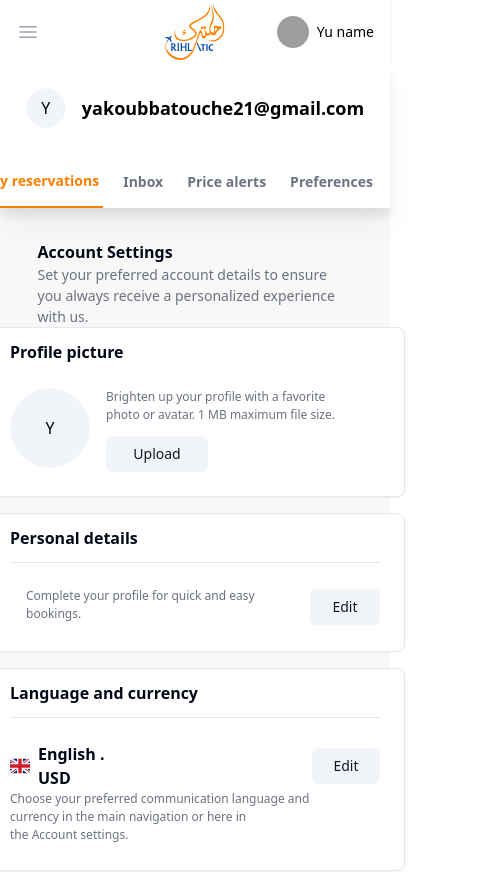
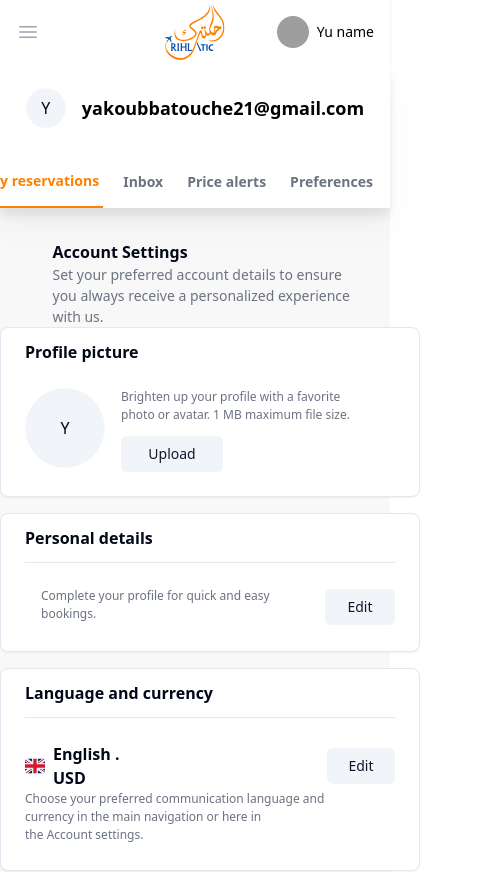
Before and after one commit to karimyekhlef1/-rihlatic, a Next.js app: page /home in a window 390 px wide. Shown: the top 872 px of the page, 485 px wide, since content can reach past the window. Built offline with nearby package versions, Linux system fonts and the light colour scheme; grey boxes are pictures that could not be loaded.

Commit message:
Fixed tablet/mobile responsiveness

```diff
--- a/app/Layout/Main/accountSettings.tsx
+++ b/app/Layout/Main/accountSettings.tsx
@@ -7,7 +7,7 @@ import Notifications from '@/components/Main/notifications';
 
 export default function AccountSettings() {
   return (
-    <div className="h-full flex flex-col items-center md:flex-row md:justify-center pt-8 pb-20 bg-[#f8f8f8]">
+    <div className="max-w-full flex flex-wrap flex-col items-center md:items-start md:flex-row md:justify-center pt-8 pb-20 bg-[#f8f8f8]">
       <div className="flex flex-col md:px-20">
         <h1 className="font-semibold">Account Settings</h1>
         <p className="box-content font-medium text-[14px] w-[315px] h-[63px] text-gray-500">
@@ -16,7 +16,7 @@ export default function AccountSettings() {
         </p>
       </div>
 
-      <div className="flex flex-col px-20">
+      <div className="flex flex-wrap flex-col md:px-20">
         <ProfilePicture />
         <PersonalDetails />
         <LanguageAndCurrency />
```
